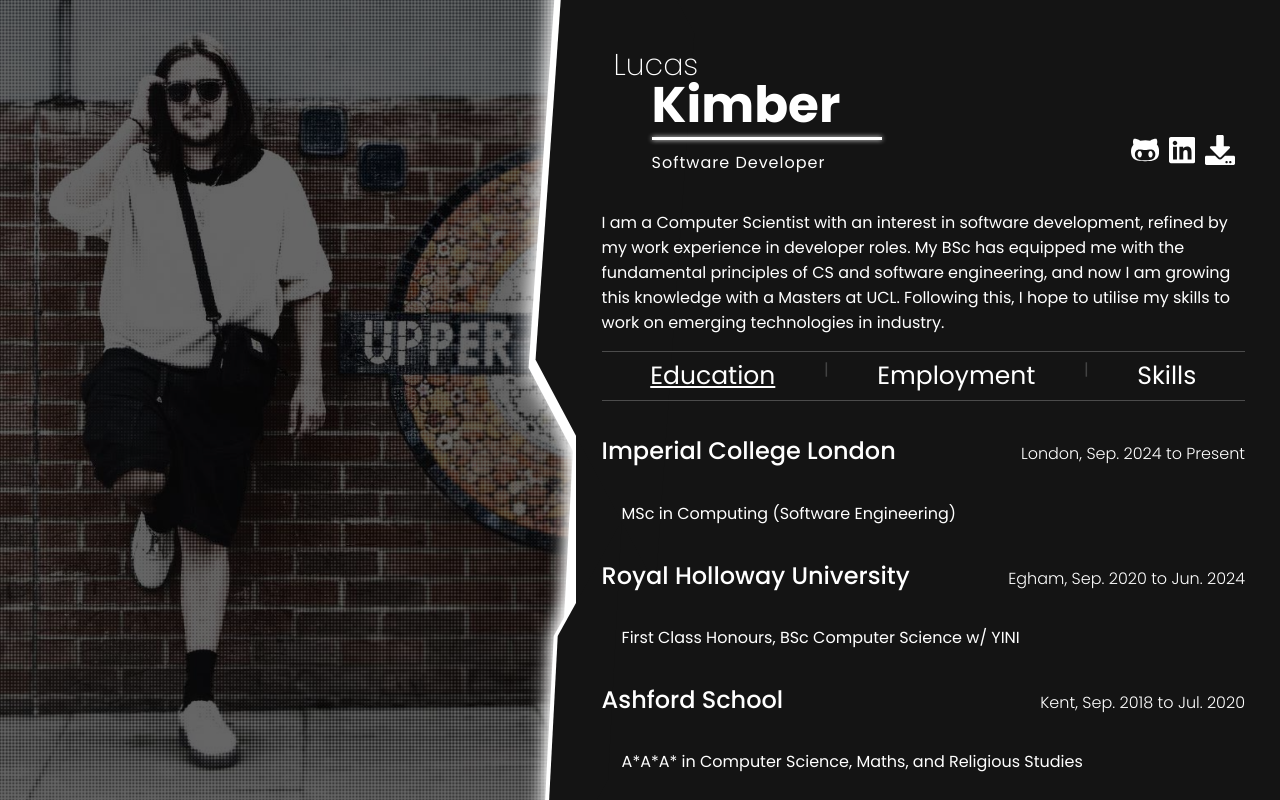
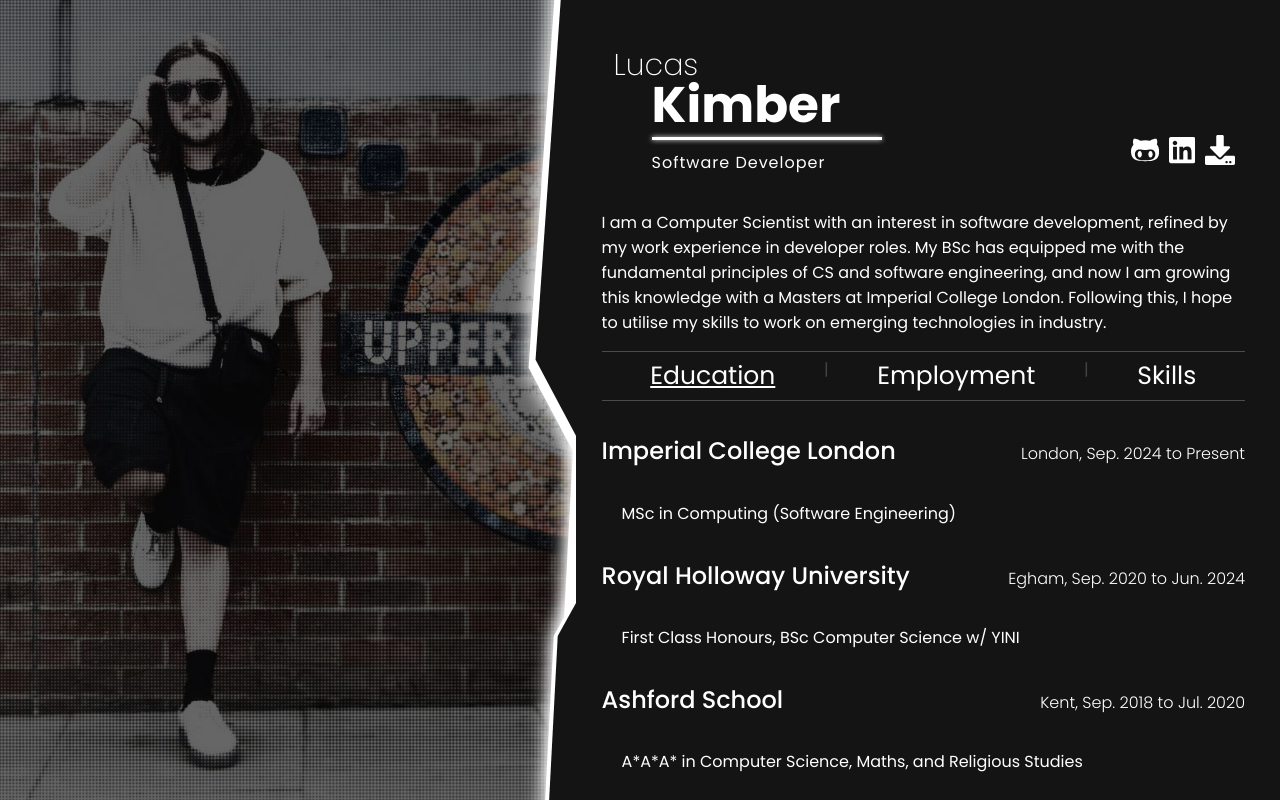
Before and after one commit to lucas-kimber/lucas-kimber.github.io, a Nuxt app: page /education in a window 1280 px wide. Built offline with nearby package versions, Linux system fonts and the light colour scheme.

Commit message:
Changed intro

```diff
--- a/app.vue
+++ b/app.vue
@@ -13,7 +13,7 @@
       <Logo /> <Socials />
       <p class="intro">I am a Computer Scientist with an interest in software development, refined by my work experience in developer roles. My
         BSc has equipped me with the fundamental principles of CS and software engineering, and now I am growing this
-        knowledge with a Masters at UCL. Following this, I hope to utilise my skills to work on emerging technologies in
+        knowledge with a Masters at Imperial College London. Following this, I hope to utilise my skills to work on emerging technologies in
         industry.</p>
 
       <Nav />
```
